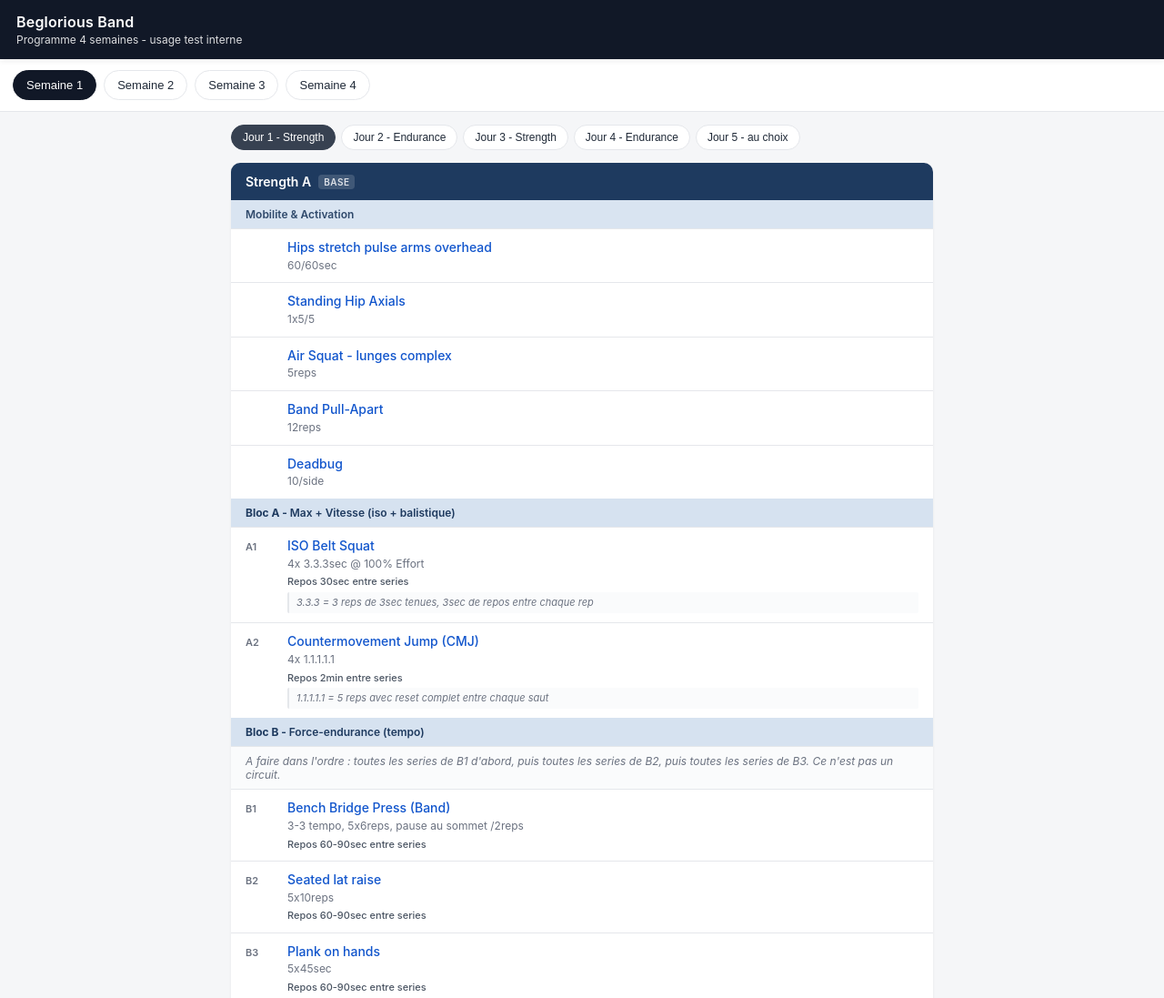
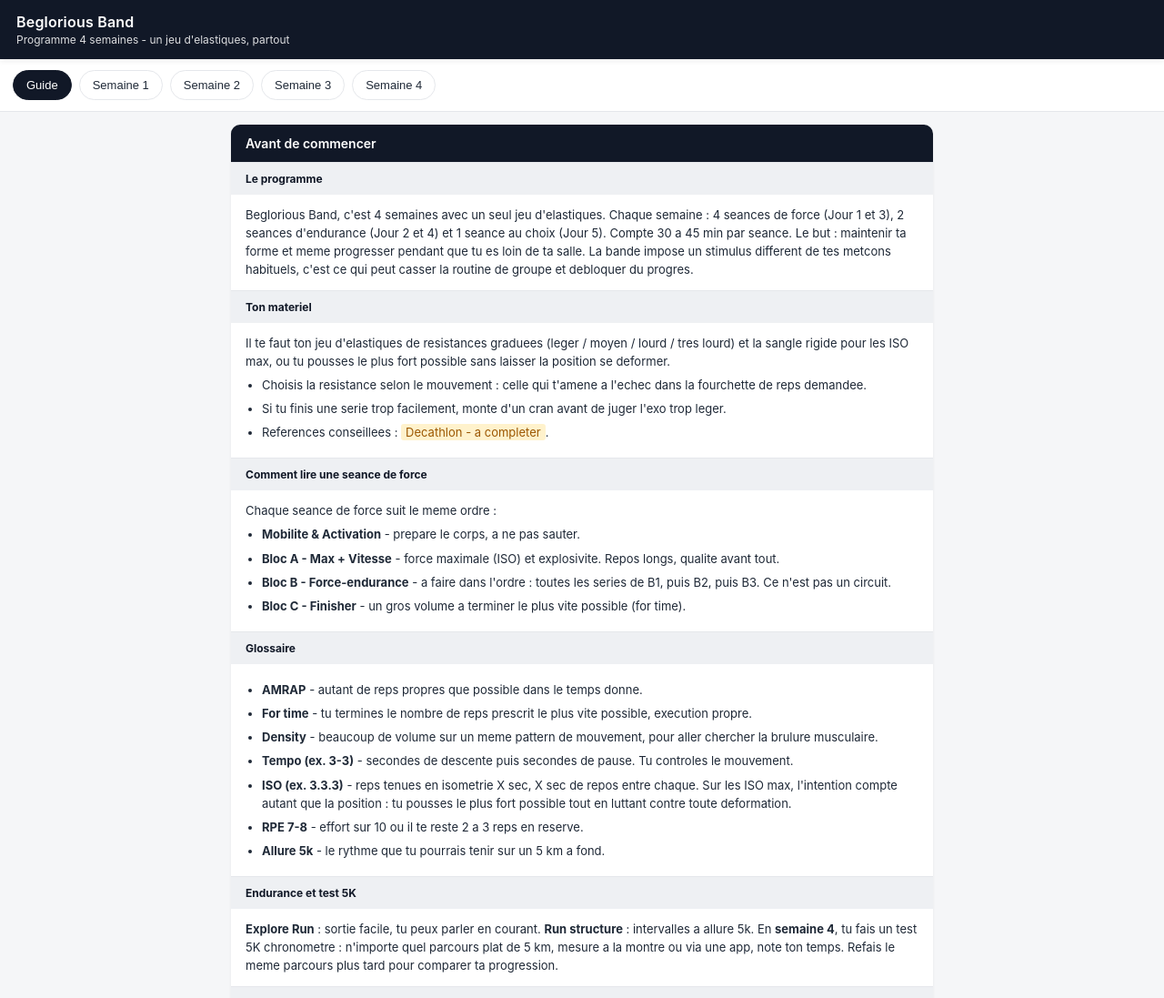
Before and after one commit to Gloricharles/beglorious-band, a plain HTML site: page index.html in a window 1280 px wide. Shown: the top 1097 px of the page at 91% size. Drawn offline with Linux system fonts and the light colour scheme.

Commit message:
Add files via upload

```diff
--- a/index.html
+++ b/index.html
@@ -129,6 +129,15 @@
 
   .meta-line { padding: 8px 16px; font-size: 12px; color: var(--muted); border-top: 1px solid var(--line); background: #fafbfc; }
 
+  /* Guide / onboarding */
+  .session.guide h2 { background: var(--brand); }
+  .guide-sec { padding: 10px 16px; font-size: 12px; font-weight: 700; background: #eef0f3; color: var(--brand); border-top: 1px solid var(--line); }
+  .guide-block { padding: 12px 16px; font-size: 13px; line-height: 1.55; color: var(--ink); }
+  .guide-block ul { margin: 6px 0; padding-left: 18px; }
+  .guide-block li { margin-bottom: 6px; }
+  .guide-block strong { color: var(--ink); }
+  .guide-block .todo { color: var(--pending); background: var(--pending-bg); padding: 1px 5px; border-radius: 3px; }
+
   .modal { display: none; position: fixed; inset: 0; background: rgba(0,0,0,.75); z-index: 50; align-items: center; justify-content: center; padding: 16px; }
   .modal.open { display: flex; }
   .modal-inner { background: black; border-radius: 8px; max-width: 540px; width: 100%; aspect-ratio: 9/16; max-height: 90vh; position: relative; }
@@ -141,7 +150,7 @@
 <body>
 <header>
   <h1>Beglorious Band</h1>
-  <div class="sub">Programme 4 semaines - usage test interne</div>
+  <div class="sub">Programme 4 semaines - un jeu d'elastiques, partout</div>
 </header>
 <div class="controls" id="weekTabs"></div>
 <main>
@@ -296,7 +305,7 @@ const WEEKS = {
   4: {strDay1:["C","prog"], strDay3:["D","prog"], endIdx:7, density:4, speed:4},
 };
 
-let state = { week: 1, day: 1, option: "density" };
+let state = { view: "guide", week: 1, day: 1, option: "density" };
 
 function escapeHtml(s) {
   return String(s).replace(/[&<>"']/g, c => ({"&":"&amp;","<":"&lt;",">":"&gt;",'"':"&quot;","'":"&#39;"}[c]));
@@ -407,7 +416,75 @@ function renderDay5(week) {
   '</div>';
 }
 
+function renderGuide() {
+  return '' +
+  '<div class="session guide">' +
+    '<h2>Avant de commencer</h2>' +
+
+    '<div class="guide-sec">Le programme</div>' +
+    '<div class="guide-block">' +
+      'Beglorious Band, c\'est 4 semaines avec un seul jeu d\'elastiques. Chaque semaine : 4 seances de force (Jour 1 et 3), 2 seances d\'endurance (Jour 2 et 4) et 1 seance au choix (Jour 5). Compte 30 a 45 min par seance. Le but : maintenir ta forme et meme progresser pendant que tu es loin de ta salle. La bande impose un stimulus different de tes metcons habituels, c\'est ce qui peut casser la routine de groupe et debloquer du progres.' +
+    '</div>' +
+
+    '<div class="guide-sec">Ton materiel</div>' +
+    '<div class="guide-block">' +
+      'Il te faut ton jeu d\'elastiques de resistances graduees (leger / moyen / lourd / tres lourd) et la sangle rigide pour les ISO max, ou tu pousses le plus fort possible sans laisser la position se deformer.' +
+      '<ul>' +
+        '<li>Choisis la resistance selon le mouvement : celle qui t\'amene a l\'echec dans la fourchette de reps demandee.</li>' +
+        '<li>Si tu finis une serie trop facilement, monte d\'un cran avant de juger l\'exo trop leger.</li>' +
+        '<li>References conseillees : <span class="todo">Decathlon - a completer</span>.</li>' +
+      '</ul>' +
+    '</div>' +
+
+    '<div class="guide-sec">Comment lire une seance de force</div>' +
+    '<div class="guide-block">' +
+      'Chaque seance de force suit le meme ordre :' +
+      '<ul>' +
+        '<li><strong>Mobilite &amp; Activation</strong> - prepare le corps, a ne pas sauter.</li>' +
+        '<li><strong>Bloc A - Max + Vitesse</strong> - force maximale (ISO) et explosivite. Repos longs, qualite avant tout.</li>' +
+        '<li><strong>Bloc B - Force-endurance</strong> - a faire dans l\'ordre : toutes les series de B1, puis B2, puis B3. Ce n\'est pas un circuit.</li>' +
+        '<li><strong>Bloc C - Finisher</strong> - un gros volume a terminer le plus vite possible (for time).</li>' +
+      '</ul>' +
+    '</div>' +
+
+    '<div class="guide-sec">Glossaire</div>' +
+    '<div class="guide-block">' +
+      '<ul>' +
+        '<li><strong>AMRAP</strong> - autant de reps propres que possible dans le temps donne.</li>' +
+        '<li><strong>For time</strong> - tu termines le nombre de reps prescrit le plus vite possible, execution propre.</li>' +
+        '<li><strong>Density</strong> - beaucoup de volume sur un meme pattern de mouvement, pour aller chercher la brulure musculaire.</li>' +
+        '<li><strong>Tempo (ex. 3-3)</strong> - secondes de descente puis secondes de pause. Tu controles le mouvement.</li>' +
+        '<li><strong>ISO (ex. 3.3.3)</strong> - reps tenues en isometrie X sec, X sec de repos entre chaque. Sur les ISO max, l\'intention compte autant que la position : tu pousses le plus fort possible tout en luttant contre toute deformation.</li>' +
+        '<li><strong>RPE 7-8</strong> - effort sur 10 ou il te reste 2 a 3 reps en reserve.</li>' +
+        '<li><strong>Allure 5k</strong> - le rythme que tu pourrais tenir sur un 5 km a fond.</li>' +
+      '</ul>' +
+    '</div>' +
+
+    '<div class="guide-sec">Endurance et test 5K</div>' +
+    '<div class="guide-block">' +
+      '<strong>Explore Run</strong> : sortie facile, tu peux parler en courant. <strong>Run structure</strong> : intervalles a allure 5k. En <strong>semaine 4</strong>, tu fais un test 5K chronometre : n\'importe quel parcours plat de 5 km, mesure a la montre ou via une app, note ton temps. Refais le meme parcours plus tard pour comparer ta progression.' +
+    '</div>' +
+
+    '<div class="guide-sec">Jour 5</div>' +
+    '<div class="guide-block">' +
+      'Jour 5 est au choix, sans pression. Quatre seances par semaine, c\'est deja un vrai bloc. Si tu as l\'energie pour une 5e, tu choisis Density, Speed + Metcon ou Rest selon ton etat (le detail est sur l\'onglet Jour 5). En cas de doute, Rest est un vrai choix d\'entrainement, pas un echec.' +
+    '</div>' +
+
+    '<div class="guide-sec">Astuce hors-ligne</div>' +
+    '<div class="guide-block">' +
+      'Les videos de demonstration sont hebergees sur YouTube. Si tu t\'entraines sans bonne connexion (salle d\'hotel, exterieur), previsualise les exos en wifi avant ta seance.' +
+    '</div>' +
+  '</div>';
+}
+
 function render() {
+  const dayTabs = document.getElementById("dayTabs");
+  if (state.view === "guide") {
+    dayTabs.style.display = "none";
+    document.getElementById("content").innerHTML = renderGuide();
+    return;
+  }
+  dayTabs.style.display = "";
   const cfg = WEEKS[state.week];
   let html = "";
   if (state.day === 1) html = renderStrength(cfg.strDay1[0], cfg.strDay1[1]);
@@ -423,11 +500,16 @@ function render() {
 function renderTabs() {
   const wt = document.getElementById("weekTabs");
   wt.innerHTML = "";
+  const g = document.createElement("button");
+  g.className = "pill" + (state.view === "guide" ? " active" : "");
+  g.textContent = "Guide";
+  g.onclick = () => { state.view = "guide"; renderTabs(); render(); };
+  wt.appendChild(g);
   for (let w = 1; w <= 4; w++) {
     const b = document.createElement("button");
-    b.className = "pill" + (state.week===w?" active":"");
+    b.className = "pill" + (state.view === "program" && state.week===w?" active":"");
     b.textContent = "Semaine " + w;
-    b.onclick = () => { state.week = w; renderTabs(); render(); };
+    b.onclick = () => { state.view = "program"; state.week = w; renderTabs(); render(); };
     wt.appendChild(b);
   }
 }
```
